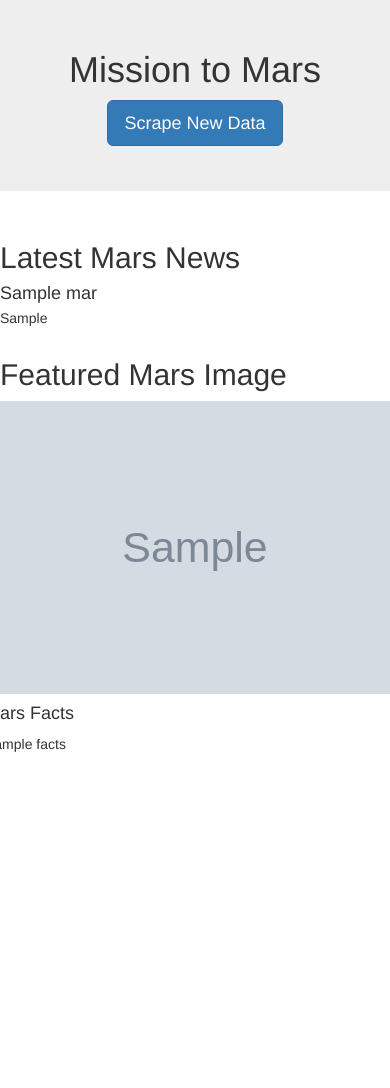
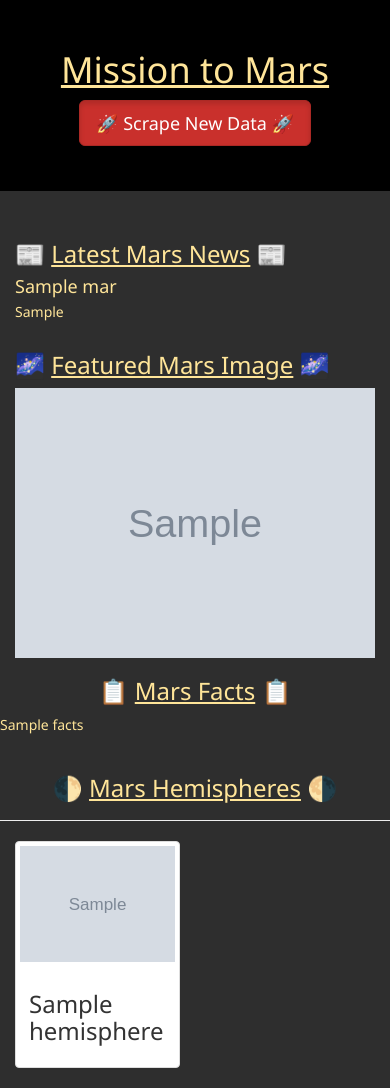
Before and after one commit to ilaha/Mission-to-Mars, a Flask app: page / in a window 390 px wide. Before the commit the page ends 752 px from the top, so only its background shows below. Run offline with Flask 2, Linux system fonts and the light colour scheme; grey boxes marked "Sample" are stand-in pictures; a database or web service that is not in the repository returns one stand-in record (values such as "Sample title"); some libraries are stand-ins or nearby versions.

Commit message:
Major updates

```diff
--- a/Mars_Scraping/templates/index.html
+++ /dev/null
@@ -1,53 +0,0 @@
-<!DOCTYPE html>
-<html lang="en">
-<head>
-    <meta charset="UTF-8">
-    <meta http-equiv="X-UA-Compatible" content="IE=edge">
-    <meta name="viewport" content="width=device-width, initial-scale=1.0">
-    <title>Mission to Mars</title>
-    <link
-     rel="stylesheet"
-     href="https://maxcdn.bootstrapcdn.com/bootstrap/3.3.7/css/bootstrap.min.css"
-    />
-</head>
-<body>
-    <div class = "container"></div>
-         <!-- Add Jumbotron to Header -->
-        <div class = "jumbotron text-center">
-            <h1>Mission to Mars</h1>
-            <!-- Add a button to activate scraping script -->
-            <p><a class="btn btn-primary btn-lg" href="/scrape"role="button">Scrape New Data</a></p>
-        </div>
-        <!-- Add section for Mars News -->
-        <div class="row" id="mars-news">
-            <div class="col-md-12">
-                <div class="media">
-                    <div class="media-body">
-                        <h2>Latest Mars News</h2>
-                        <h4 class="media-heading">{{ mars.news_title }}</h4>
-                        <p>{{ mars.news_paragraph }}</p>
-                    </div>
-                </div>
-            </div>
-        </div>
-        <!-- Section for Featured Image and Facts table -->
-        <div class="row" id="mars-featured-image">
-            <div class="col-md-8">
-                <h2>Featured Mars Image</h2>
-                <img
-                src="{{mars.featured_image }}"
-                class="img-responsive"
-                alt="Responsive image"
-                />
-            </div>
-                <div class="col-md-4">
-                <!-- Mars Facts -->
-                    <div class="row" id="mars-facts">
-                        <h4>Mars Facts</h4>
-                        {{ mars.facts | safe }}
-                    </div>
-                </div>
-            </div>
-        </div>
-    </body>
-</html>
--- a/index.html
+++ b/templates/index.html
@@ -10,21 +10,23 @@
       href="https://maxcdn.bootstrapcdn.com/bootstrap/3.3.7/css/bootstrap.min.css"
     />
   </head>
-  <body>
+  <body style="background-color:#2E2E2E">
+    <font color="#ffe599" style="font-family:Segoe UI">
+    <!-- Add Jumbotron to Header -->
+    <div class="jumbotron text-center" style="background-color:#000000">
+      <h1> <u>Mission to Mars</u></h1>
+      <!-- Add a button to activate scraping script -->
+      <p><a class="btn btn-danger btn-lg active" href="/scrape" role="button">&#128640 Scrape New Data &#128640</a></p>
+    </div>
     <div class="container">
-      <!-- Add Jumbotron to Header -->
-      <div class="jumbotron text-center">
-        <h1>Mission to Mars</h1>
-        <!-- Add a button to activate scraping script -->
-        <p><a class="btn btn-primary btn-lg" href="/scrape" role="button">Scrape New Data</a></p>
-      </div>
+
 
       <!-- Add section for Mars News -->
-      <div class="row" id="mars-news">
-        <div class="col-md-12">
+      <div class="row" id="mars-news" >
+        <div class="col-xs-12">
           <div class="media">
             <div class="media-body">
-              <h2>Latest Mars News</h2>
+              <h3>&#128240 <u>Latest Mars News</u> &#128240</h3>
               <h4 class="media-heading">{{ mars.news_title }}</h4>
               <p>{{ mars.news_paragraph }}</p>
             </div>
@@ -35,7 +37,7 @@
       <!-- Section for Featured Image and Facts table -->
       <div class="row" id="mars-featured-image">
         <div class="col-md-8">
-          <h2>Featured Mars Image</h2>
+          <h3>&#127756 <u>Featured Mars Image</u> &#127756</h3>
 
           <!-- if images is False/None/non-existent, then default to error message -->
           <img
@@ -48,7 +50,7 @@
         <div class="col-md-4">
           <!-- Mars Facts -->
           <div class="row" id="mars-facts">
-            <h4>Mars Facts</h4>
+            <h3 class="text-center">&#128203 <u>Mars Facts</u> &#128203</h3>
             {{ mars.facts | safe }}
           </div>
         </div>
@@ -57,11 +59,11 @@
       <!-- Section for Mars Hemispheres -->
       <div class="row" id="mars-hemispheres">
         <div class="page-header">
-          <h2 class="text-center">Mars Hemispheres</h2>
+          <h3 class="text-center">&#127763 <u>Mars Hemispheres</u> &#127767</h3>
         </div>
 
         {% for hemisphere in mars.hemispheres %}
-        <div class="col-md-6">
+        <div class="col-xs-6">
           <div class="thumbnail">
             <img src="{{hemisphere.img_url | default('static/images/error.png', true)}}" alt="...">
             <div class="caption">
@@ -72,5 +74,6 @@
         {% endfor %}
       </div>
     </div>
+    </font>
   </body>
 </html>
```
Also changed, not shown: Mission_to_Mars_Challenge.py (added, +94 -0 lines), app.py (renamed from Mars_Scraping/app.py, +6 -8 lines), scraping.py (renamed from Mars_Scraping/scraping.py, +58 -31 lines), README.md, 4 other files.
